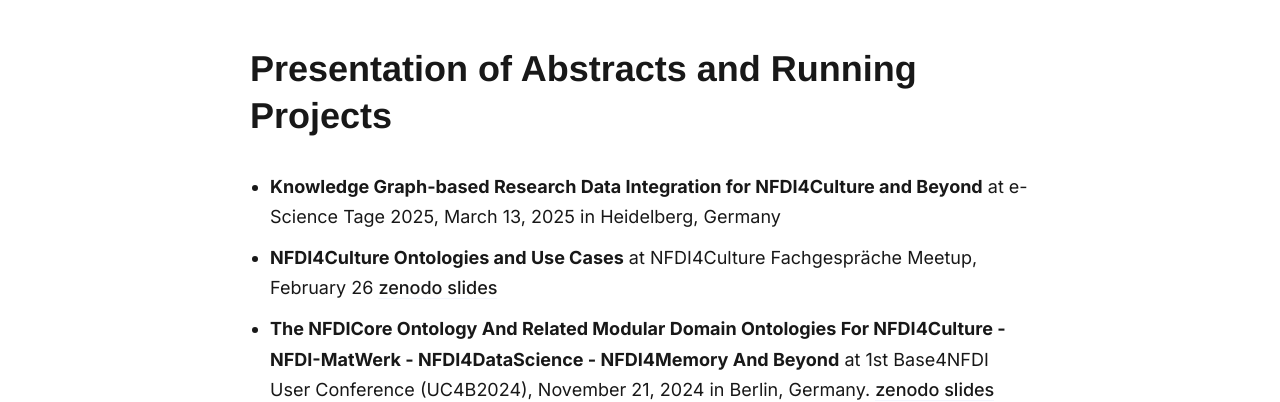
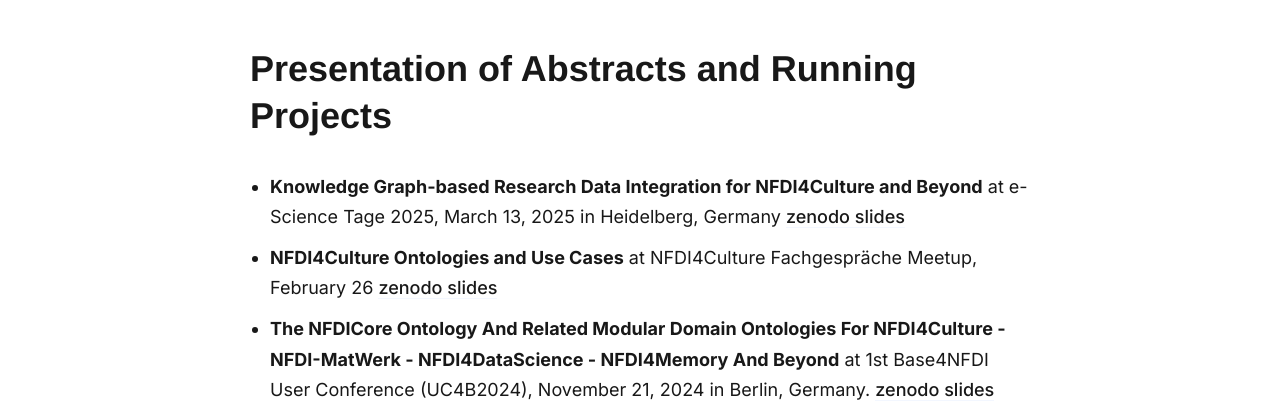
Before and after one commit to tabeatietz/tabeatietz.github.io, a Jekyll site: the page built from _projects/talks.md, in a window 1280 px wide. Shown: the part 724-1126 px from the top of the page. Built offline with Jekyll 4.4.1, drawn with Linux system fonts in a browser that asks for light colours; nearby versions of some CDN libraries; some web fonts are replaced.

Commit message:
talks update

```diff
--- a/_projects/talks.md
+++ b/_projects/talks.md
@@ -6,7 +6,7 @@
 ---
 
 # Presentation of Abstracts and Running Projects
-- **Knowledge Graph-based Research Data Integration for NFDI4Culture and Beyond** at e-Science Tage 2025, March 13, 2025 in Heidelberg, Germany
+- **Knowledge Graph-based Research Data Integration for NFDI4Culture and Beyond** at e-Science Tage 2025, March 13, 2025 in Heidelberg, Germany [zenodo slides](https://zenodo.org/records/14989011)
 - **NFDI4Culture Ontologies and Use Cases** at NFDI4Culture Fachgespräche Meetup, February 26 [zenodo slides](https://zenodo.org/records/14937126)
 - **The NFDICore Ontology And Related Modular Domain Ontologies For NFDI4Culture - NFDI-MatWerk - NFDI4DataScience - NFDI4Memory And Beyond** at 1st Base4NFDI User Conference (UC4B2024), November 21, 2024 in Berlin, Germany. [zenodo slides](https://zenodo.org/records/14185853)
 
```
